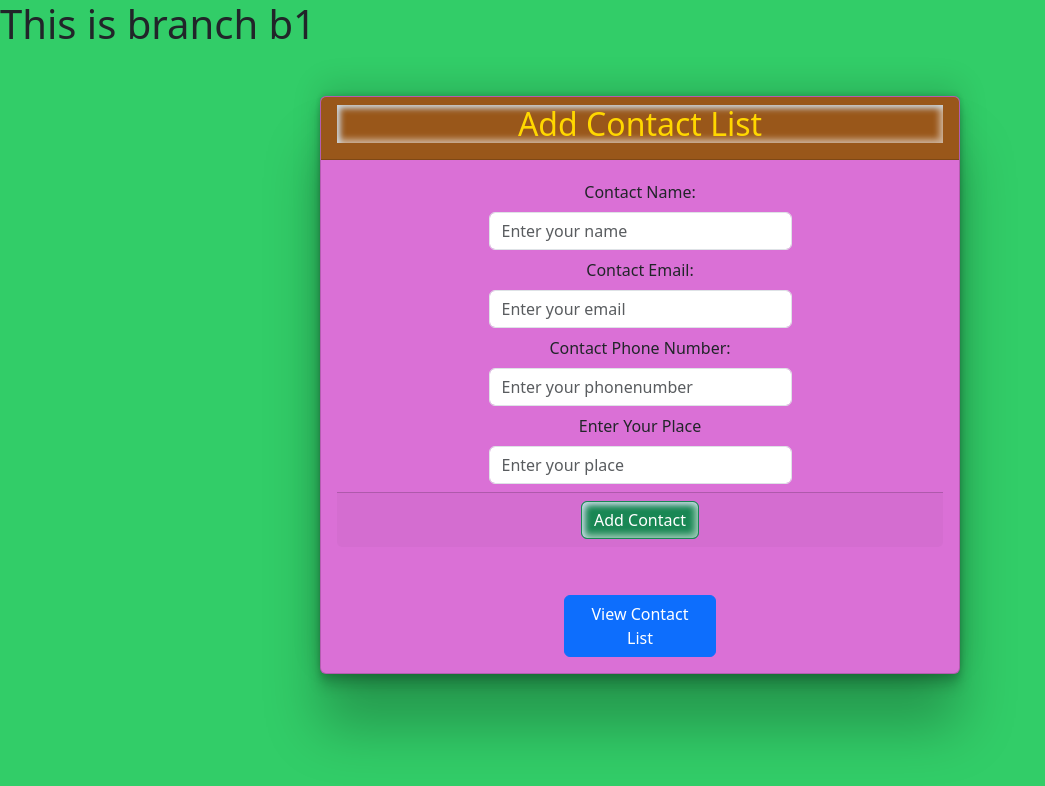
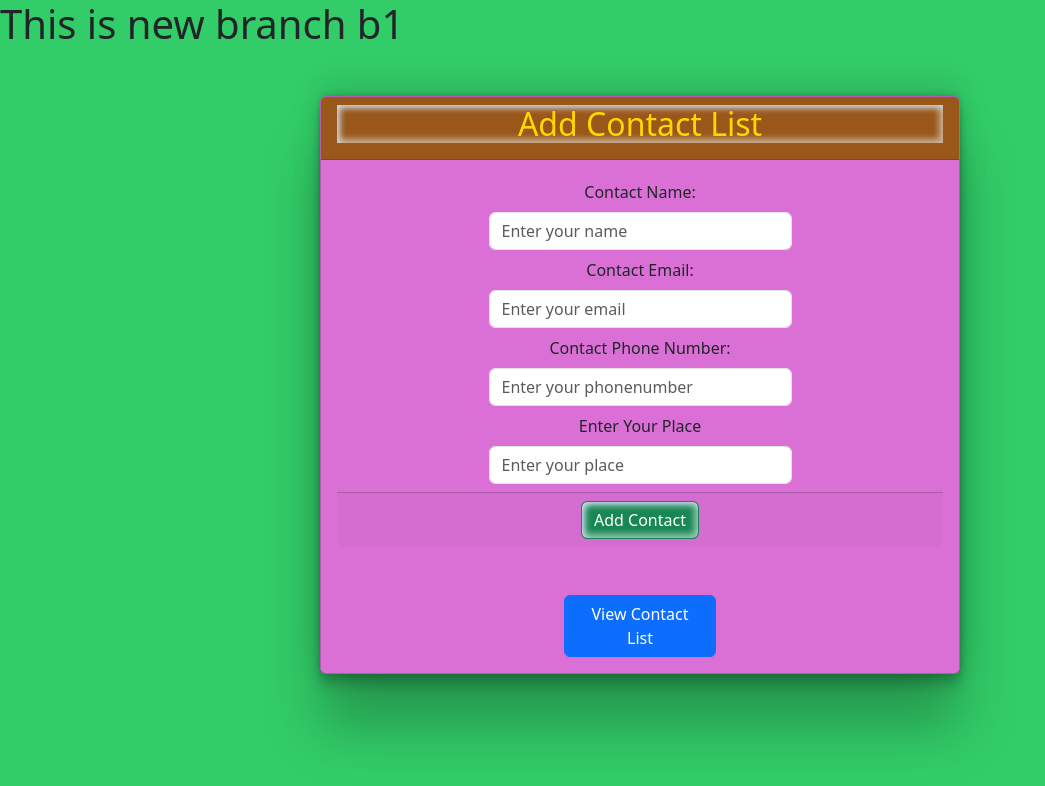
Before and after one commit to Ajith1ajith/Contact--mgmt-system, a React (Vite) app: page / in a window 1280 px wide. Shown: the top 786 px of the page, without its empty margins (0-1045 px from the left). Built offline with nearby package versions, Linux system fonts and the light colour scheme.

Commit message:
initial commit to new  branch b1

```diff
--- a/src/App.jsx
+++ b/src/App.jsx
@@ -9,7 +9,7 @@
 
   return (
     <>
-    <h1>This is branch b1</h1>
+    <h1>This is new branch b1</h1>
     <BrowserRouter>
     <Routes>
       <Route path="/" element={<AddContact/>} />
```
